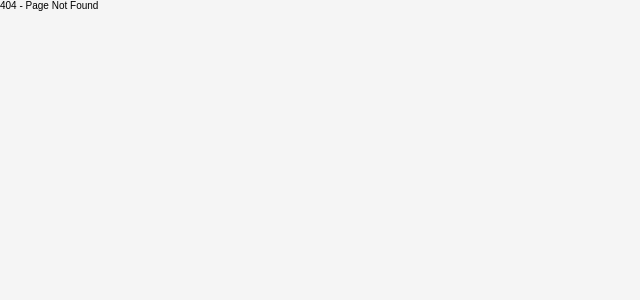
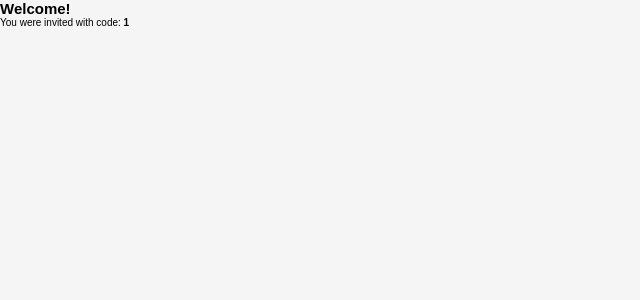
Before and after one commit to johanngwapo/QuickCheck, a React (Vite) app in the folder instructor_page/: page /invite/1 in a window 1280 px wide. Before the commit this address had no page. Shown: the top 300 px of the page, without its empty margins (0-640 px from the left). Built offline with nearby package versions, Linux system fonts and the light colour scheme.

Commit message:
invite page

```diff
--- a/instructor_page/src/App.jsx
+++ b/instructor_page/src/App.jsx
@@ -3,6 +3,8 @@ import LandingPage from './components/LandingPage';
 import Login from './components/Login';
 import Register from "./components/Register";
 import Admin from './components/Admin';
+import InvitePage from './components/InvitePage';
+
 
 const App = () => {
   return (
@@ -13,6 +15,7 @@ const App = () => {
         <Route path='/landing' element={<LandingPage/>}/>
         <Route path='/register' element={<Register/>}/>
         <Route path='/admin' element={<Admin/>}/>
+        <Route path="/invite/:code" element={<InvitePage />} />
         {/* Add more routes as needed */}
         <Route path="*" element={<div>404 - Page Not Found</div>} />
       </Routes>
--- /dev/null
+++ b/instructor_page/src/components/InvitePage.jsx
@@ -0,0 +1,15 @@
+import React from 'react';
+import { useParams } from 'react-router-dom';
+
+const InvitePage = () => {
+  const { code } = useParams();
+
+  return (
+    <div>
+      <h2>Welcome!</h2>
+      <p>You were invited with code: <strong>{code}</strong></p>
+    </div>
+  );
+};
+
+export default InvitePage;
```
Also changed, not shown: instructor_page/package.json (+7 -5 lines), 1 other file (tests, documents, lock files or other folders).
